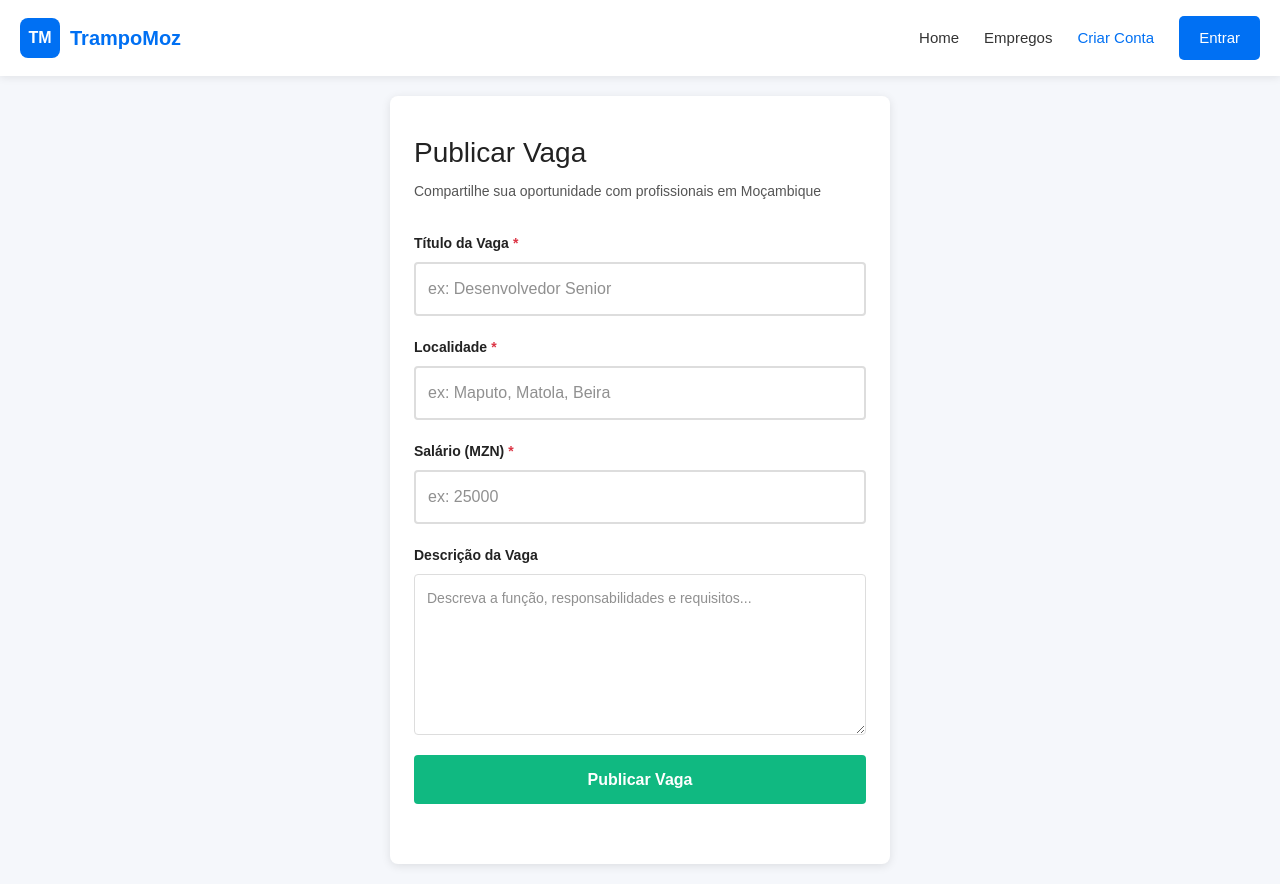
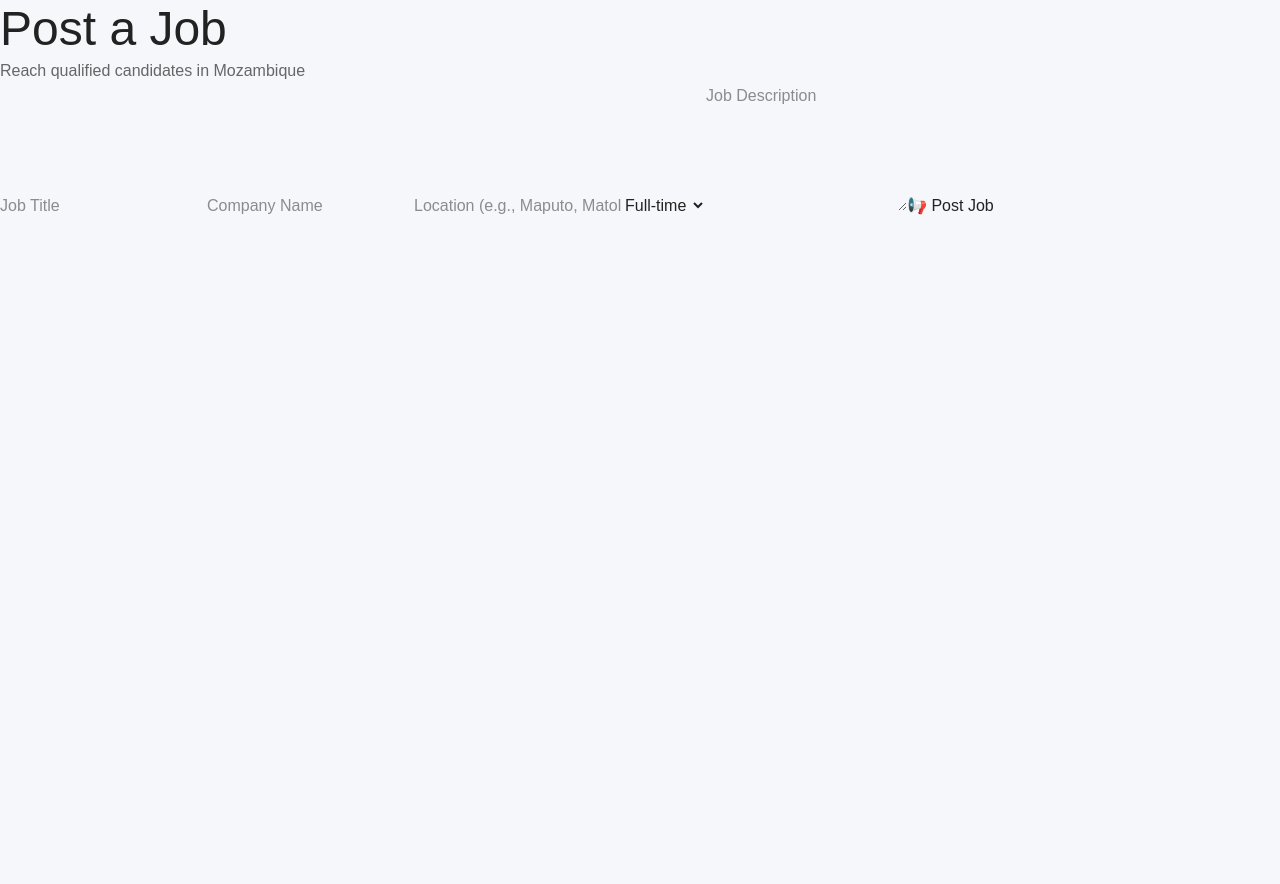
Before and after one commit to NaimaGulele/trampo-moz, a Next.js app: page /post in a window 1280 px wide. After the commit the page ends 800 px from the top, so only its background shows below. Built offline with nearby package versions, Linux system fonts and the light colour scheme.

Commit message:
feat: refactor login and job posting pages for improved UX and navigation

```diff
--- a/app/post/login/page.js
+++ b/app/post/login/page.js
@@ -1,106 +1,55 @@
 "use client";
+import { useState } from "react";
+import { useRouter } from "next/navigation";
 
-import { useState } from "react";
-import Navbar from "../components/Navbar";
-import FormInput from "../components/FormInput";
-import Button from "../components/Button";
-import ErrorMessage from "../components/ErrorMessage";
-import InteractiveLink from "../components/InteractiveLink";
-
-export default function Login() {
+export default function LoginPage() {
+  const router = useRouter();
   const [email, setEmail] = useState("");
   const [password, setPassword] = useState("");
-  const [error, setError] = useState("");
-  const [loading, setLoading] = useState(false);
 
   const handleSubmit = (e) => {
     e.preventDefault();
-    setError("");
-
-    if (!email || !password) {
-      setError("Por favor, preencha todos os campos");
-      return;
+    const user = localStorage.getItem("user");
+    if (user) {
+      const userData = JSON.parse(user);
+      // Simple check (in real app, verify password properly)
+      if (userData.email === email) {
+        localStorage.setItem("isLoggedIn", "true");
+        alert("Login successful!");
+        router.push("/dashboard"); // Go to dashboard with CV upload
+      } else {
+        alert("Invalid credentials");
       }
-
-    if (!email.includes("@")) {
-      setError("Por favor, insira um email válido");
-      return;
+    } else {
+      alert("No account found. Please sign up first.");
     }
-
-    setLoading(true);
-    setTimeout(() => {
-      setLoading(false);
-      alert("Login realizado com sucesso!");
-      setEmail("");
-      setPassword("");
-    }, 1000);
   };
 
   return (
-    <div style={{ fontFamily: "Arial", minHeight: "100vh", background: "#f5f7fb" }}>
-      <Navbar />
-
-      <div style={{
-        display: "flex",
-        justifyContent: "center",
-        alignItems: "center",
-        minHeight: "calc(100vh - 80px)",
-        padding: "20px"
-      }}>
-        <div style={{
-          background: "white",
-          padding: "40px 24px",
-          borderRadius: "8px",
-          boxShadow: "0 2px 10px rgba(0,0,0,0.1)",
-          width: "100%",
-          maxWidth: "400px"
-        }}>
-          <h1 style={{ fontSize: "clamp(24px, 6vw, 28px)", marginBottom: "10px", color: "#222" }}>
-            Bem-vindo de Volta
-          </h1>
-          <p style={{ color: "#555", marginBottom: "30px", fontSize: "14px" }}>
-            Acesse sua conta TrampoMoz
-          </p>
-
-          <ErrorMessage message={error} />
-
-          <form onSubmit={handleSubmit} noValidate>
-            <FormInput
-              label="Email"
+    <div className="auth-container">
+      <div className="auth-card">
+        <h1>Login</h1>
+        <p>Welcome back to TrampoMoz</p>
+        <form onSubmit={handleSubmit}>
+          <input
             type="email"
-              placeholder="seu@email.com"
+            placeholder="Email"
             value={email}
             onChange={(e) => setEmail(e.target.value)}
             required
           />
-
-            <FormInput
-              label="Senha"
+          <input
             type="password"
-              placeholder="••••••••"
+            placeholder="Password"
             value={password}
             onChange={(e) => setPassword(e.target.value)}
             required
           />
-
-            <div style={{ marginBottom: "20px" }}>
-              <Button
-                variant="primary"
-                disabled={loading}
-                onClick={handleSubmit}
-              >
-                {loading ? "Entrando..." : "Entrar"}
-              </Button>
-            </div>
+          <button type="submit" className="btn-primary">Login</button>
         </form>
-
-          <p style={{ textAlign: "center", marginTop: "20px", color: "#555", fontSize: "14px" }}>
-            Não tem uma conta?{" "}
-            <InteractiveLink href="/signin" style={{ color: "#0070f3", fontWeight: "bold", textDecoration: "none" }}>
-              Crie uma agora
-            </InteractiveLink>
+        <p className="auth-link">
+          Don't have an account? <a href="/signin">Sign Up</a>
         </p>
-        </div>
       </div>
     </div>
   );
--- a/app/post/page.js
+++ b/app/post/page.js
@@ -1,122 +1,69 @@
 "use client";
+import { useState } from "react";
+import { useRouter } from "next/navigation";
 
-import { useState } from "react";
-import Navbar from "../components/Navbar";
-import FormInput from "../components/FormInput";
-import Textarea from "../components/Textarea";
-import Button from "../components/Button";
-import ErrorMessage from "../components/ErrorMessage";
-
-export default function PostJob() {
-  const [title, setTitle] = useState("");
-  const [location, setLocation] = useState("");
-  const [salary, setSalary] = useState("");
-  const [description, setDescription] = useState("");
-  const [error, setError] = useState("");
-  const [loading, setLoading] = useState(false);
+export default function PostJobPage() {
+  const router = useRouter();
+  const [jobData, setJobData] = useState({
+    title: "",
+    company: "",
+    location: "",
+    type: "Full-time",
+    description: "",
+  });
 
   const handleSubmit = (e) => {
     e.preventDefault();
-    setError("");
-
-    if (!title || !location || !salary || !description) {
-      setError("Por favor, preencha todos os campos");
-      return;
-    }
-
-    if (isNaN(salary) || salary <= 0) {
-      setError("Por favor, insira um salário válido em MZN");
-      return;
-    }
-
-    setLoading(true);
-    setTimeout(() => {
-      setLoading(false);
-      alert("Vaga publicada com sucesso!");
-      setTitle("");
-      setLocation("");
-      setSalary("");
-      setDescription("");
-    }, 1000);
+    // In real app, save to database
+    alert("Job posted successfully!");
+    router.push("/jobs");
   };
 
   return (
-    <div style={{ fontFamily: "Arial", minHeight: "100vh", background: "#f5f7fb" }}>
-      <Navbar />
+    <div className="post-job-container">
+      <h1>Post a Job</h1>
+      <p>Reach qualified candidates in Mozambique</p>
 
-      <div style={{
-        display: "flex",
-        justifyContent: "center",
-        alignItems: "center",
-        minHeight: "calc(100vh - 80px)",
-        padding: "20px"
-      }}>
-        <div style={{
-          background: "white",
-          padding: "40px 24px",
-          borderRadius: "8px",
-          boxShadow: "0 2px 10px rgba(0,0,0,0.1)",
-          width: "100%",
-          maxWidth: "500px"
-        }}>
-          <h1 style={{ fontSize: "clamp(24px, 6vw, 28px)", marginBottom: "10px", color: "#222" }}>
-            Publicar Vaga
-          </h1>
-          <p style={{ color: "#555", marginBottom: "30px", fontSize: "14px" }}>
-            Compartilhe sua oportunidade com profissionais em Moçambique
-          </p>
-
-          <ErrorMessage message={error} />
-
-          <form onSubmit={handleSubmit} noValidate>
-            <FormInput
-              label="Título da Vaga"
+      <form onSubmit={handleSubmit} className="post-job-form">
+        <input
           type="text"
-              placeholder="ex: Desenvolvedor Senior"
-              value={title}
-              onChange={(e) => setTitle(e.target.value)}
+          placeholder="Job Title"
+          value={jobData.title}
+          onChange={(e) => setJobData({ ...jobData, title: e.target.value })}
           required
         />
-
-            <FormInput
-              label="Localidade"
+        <input
           type="text"
-              placeholder="ex: Maputo, Matola, Beira"
-              value={location}
-              onChange={(e) => setLocation(e.target.value)}
+          placeholder="Company Name"
+          value={jobData.company}
+          onChange={(e) => setJobData({ ...jobData, company: e.target.value })}
           required
         />
-
-            <FormInput
-              label="Salário (MZN)"
-              type="number"
-              placeholder="ex: 25000"
-              value={salary}
-              onChange={(e) => setSalary(e.target.value)}
+        <input
+          type="text"
+          placeholder="Location (e.g., Maputo, Matola)"
+          value={jobData.location}
+          onChange={(e) => setJobData({ ...jobData, location: e.target.value })}
           required
         />
-
-            <Textarea
-              label="Descrição da Vaga"
-              placeholder="Descreva a função, responsabilidades e requisitos..."
-              value={description}
-              onChange={(e) => setDescription(e.target.value)}
-              rows={6}
+        <select
+          value={jobData.type}
+          onChange={(e) => setJobData({ ...jobData, type: e.target.value })}
+        >
+          <option>Full-time</option>
+          <option>Part-time</option>
+          <option>Remote</option>
+          <option>Contract</option>
+        </select>
+        <textarea
+          placeholder="Job Description"
+          rows="5"
+          value={jobData.description}
+          onChange={(e) => setJobData({ ...jobData, description: e.target.value })}
           required
         />
-
-            <div style={{ marginBottom: "20px" }}>
-              <Button
-                variant="secondary"
-                disabled={loading}
-                onClick={handleSubmit}
-              >
-                {loading ? "Publicando..." : "Publicar Vaga"}
-              </Button>
-            </div>
+        <button type="submit" className="btn-primary">📢 Post Job</button>
       </form>
-        </div>
-      </div>
     </div>
   );
 }
```
Lines whose indentation alone changed are shown as unchanged.
